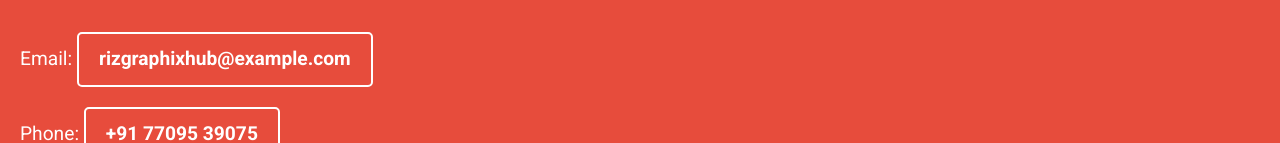
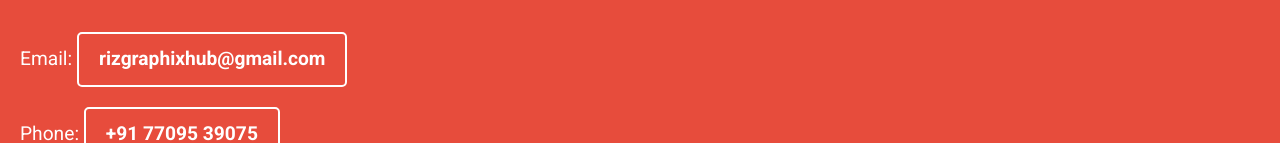
Before and after one commit to RizGraphixHub/rizgraphixhub.github.io, a plain HTML site: page index.html in a window 1280 px wide. Shown: the part 1107-1250 px from the top of the page. Drawn offline with Linux system fonts and the light colour scheme.

Commit message:
Update index.html

```diff
--- a/index.html
+++ b/index.html
@@ -166,7 +166,7 @@
     <!-- Contact Section -->
     <div class="contact-info">
         <h3>Contact Us</h3>
-        <p>Email: <a href="mailto:rizgraphixhub@example.com">rizgraphixhub@example.com</a></p>
+        <p>Email: <a href="mailto:rizgraphixhub@gmail.com">rizgraphixhub@gmail.com</a></p>
         <p>Phone: <a href="tel:+917709539075">+91 77095 39075</a></p>
     </div>
 
```
